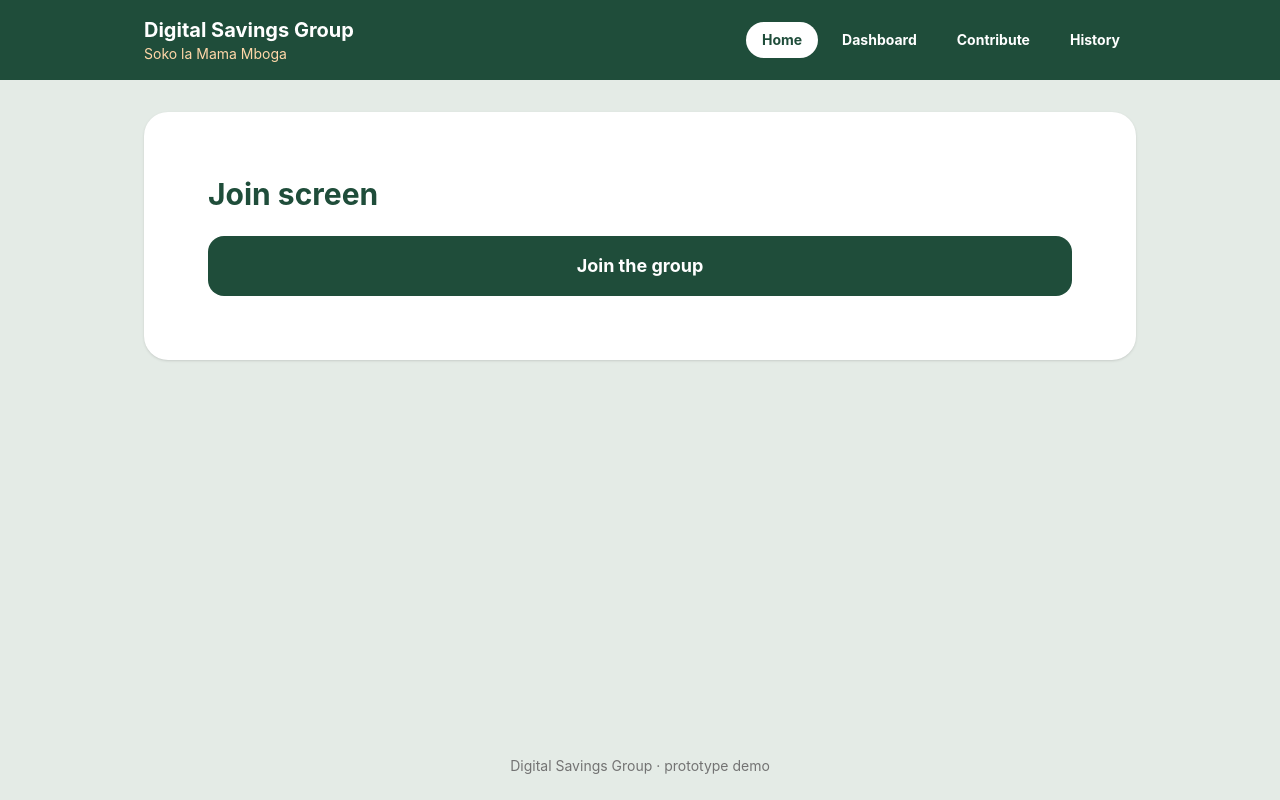
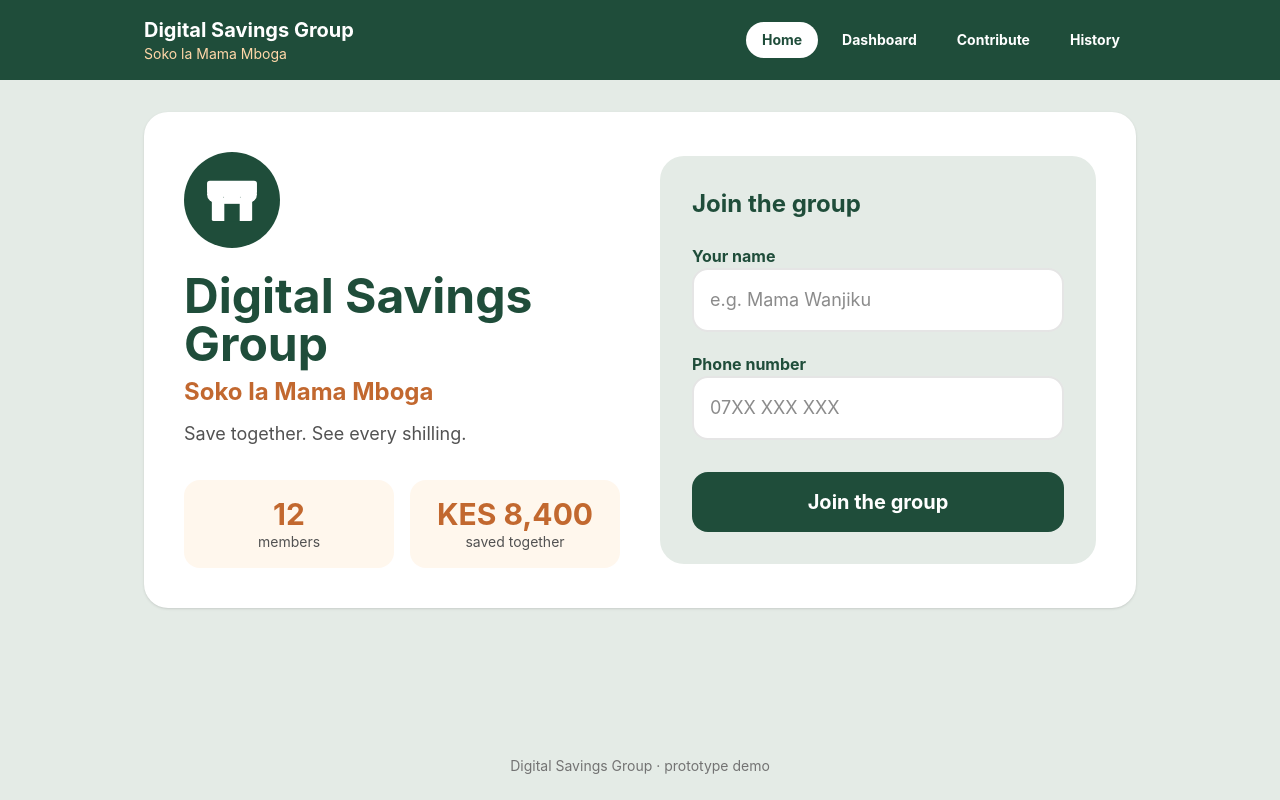
Before and after one commit to edwinonkundi68-cyber/digital-savings-group, a React (Vite) app: page / in a window 1280 px wide. Built offline with nearby package versions, Linux system fonts and the light colour scheme.

Commit message:
join page with form validation

```diff
--- a/src/screens/Join.tsx
+++ b/src/screens/Join.tsx
@@ -1,17 +1,128 @@
+import { useState } from 'react'
+import type { FormEvent } from 'react'
 import type { Screen } from '../types'
 
 type Props = { goTo: (screen: Screen) => void }
 
+type Errors = { name?: string; phone?: string }
+
+function StallIcon() {
+  return (
+    <svg viewBox="0 0 100 100" className="h-24 w-24" aria-hidden="true">
+      <circle cx="50" cy="50" r="50" fill="#1F4D3A" />
+      <rect x="24" y="30" width="52" height="14" rx="3" fill="#fff" />
+      <circle cx="33" cy="44" r="9" fill="#fff" />
+      <circle cx="50" cy="44" r="9" fill="#fff" />
+      <circle cx="67" cy="44" r="9" fill="#fff" />
+      <rect x="29" y="48" width="42" height="24" rx="2" fill="#fff" />
+      <rect x="42" y="54" width="16" height="18" fill="#1F4D3A" />
+    </svg>
+  )
+}
+
 export default function Join({ goTo }: Props) {
+  const [name, setName] = useState('')
+  const [phone, setPhone] = useState('')
+  const [errors, setErrors] = useState<Errors>({})
+
+  function handleSubmit(e: FormEvent) {
+    e.preventDefault()
+    const newErrors: Errors = {}
+
+    if (name.trim().length < 2) {
+      newErrors.name = 'Please enter your name'
+    }
+    if (!/^(07|01)\d{8}$/.test(phone.replace(/\s/g, ''))) {
+      newErrors.phone = 'Enter a valid number, e.g. 0712 345 678'
+    }
+
+    setErrors(newErrors)
+    if (Object.keys(newErrors).length === 0) {
+      goTo('dashboard')
+    }
+  }
+
+  const inputClass = (hasError: boolean) =>
+    'w-full rounded-2xl border-2 bg-white px-4 py-4 text-lg focus:outline-none ' +
+    (hasError
+      ? 'border-red-500'
+      : 'border-neutral-200 focus:border-brand-green')
+
   return (
-    <div className="h-full overflow-y-auto p-6">
-      <h1 className="text-3xl font-bold text-brand-green">Join screen</h1>
-      <button
-        onClick={() => goTo('dashboard')}
-        className="mt-6 w-full rounded-2xl bg-brand-green py-4 text-lg font-bold text-white"
+    <div className="grid items-center gap-10 md:grid-cols-2">
+      <section className="text-center md:text-left">
+        <div className="flex justify-center md:justify-start">
+          <StallIcon />
+        </div>
+        <h1 className="mt-6 text-4xl font-bold text-brand-green sm:text-5xl">
+          Digital Savings Group
+        </h1>
+        <p className="mt-2 text-2xl font-bold text-brand-orange">
+          Soko la Mama Mboga
+        </p>
+        <p className="mt-3 text-lg text-neutral-600">
+          Save together. See every shilling.
+        </p>
+
+        <div className="mt-8 grid grid-cols-2 gap-4">
+          <div className="rounded-2xl bg-orange-50 p-4 text-center">
+            <p className="text-3xl font-bold text-brand-orange">12</p>
+            <p className="text-sm text-neutral-600">members</p>
+          </div>
+          <div className="rounded-2xl bg-orange-50 p-4 text-center">
+            <p className="text-3xl font-bold text-brand-orange">KES 8,400</p>
+            <p className="text-sm text-neutral-600">saved together</p>
+          </div>
+        </div>
+      </section>
+
+      <form
+        onSubmit={handleSubmit}
+        noValidate
+        className="rounded-3xl bg-sage p-6 sm:p-8"
       >
-        Join the group
-      </button>
+        <h2 className="text-2xl font-bold text-brand-green">Join the group</h2>
+
+        <label htmlFor="name" className="mt-6 block font-bold text-brand-green">
+          Your name
+        </label>
+        <input
+          id="name"
+          type="text"
+          value={name}
+          onChange={(e) => setName(e.target.value)}
+          placeholder="e.g. Mama Wanjiku"
+          autoComplete="name"
+          className={inputClass(!!errors.name)}
+        />
+        {errors.name && (
+          <p className="mt-1 text-sm font-bold text-red-600">{errors.name}</p>
+        )}
+
+        <label htmlFor="phone" className="mt-5 block font-bold text-brand-green">
+          Phone number
+        </label>
+        <input
+          id="phone"
+          type="tel"
+          inputMode="tel"
+          value={phone}
+          onChange={(e) => setPhone(e.target.value)}
+          placeholder="07XX XXX XXX"
+          autoComplete="tel"
+          className={inputClass(!!errors.phone)}
+        />
+        {errors.phone && (
+          <p className="mt-1 text-sm font-bold text-red-600">{errors.phone}</p>
+        )}
+
+        <button
+          type="submit"
+          className="mt-8 w-full rounded-2xl bg-brand-green py-4 text-xl font-bold text-white hover:opacity-90"
+        >
+          Join the group
+        </button>
+      </form>
     </div>
   )
 }
```
